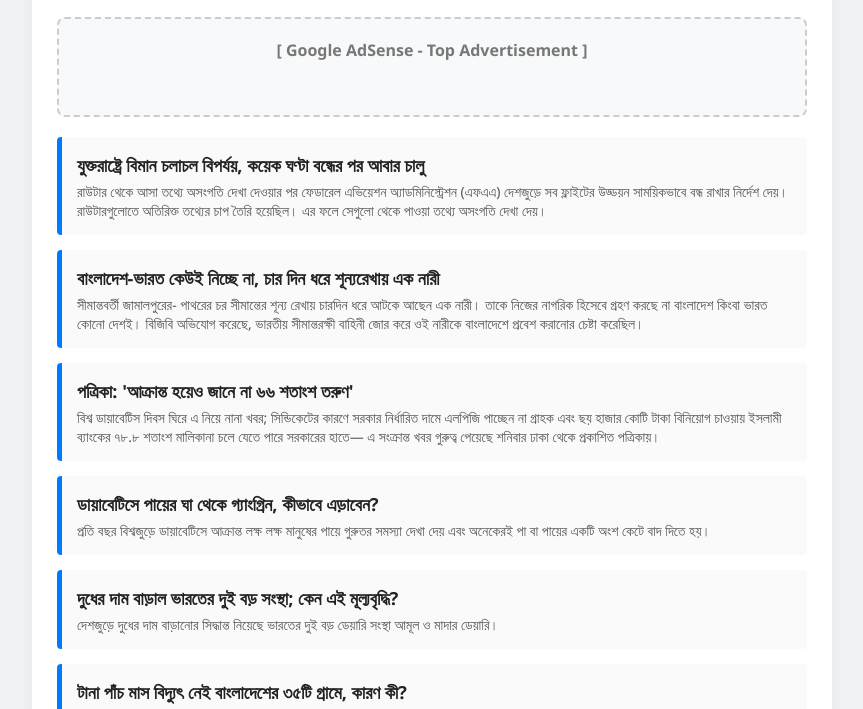
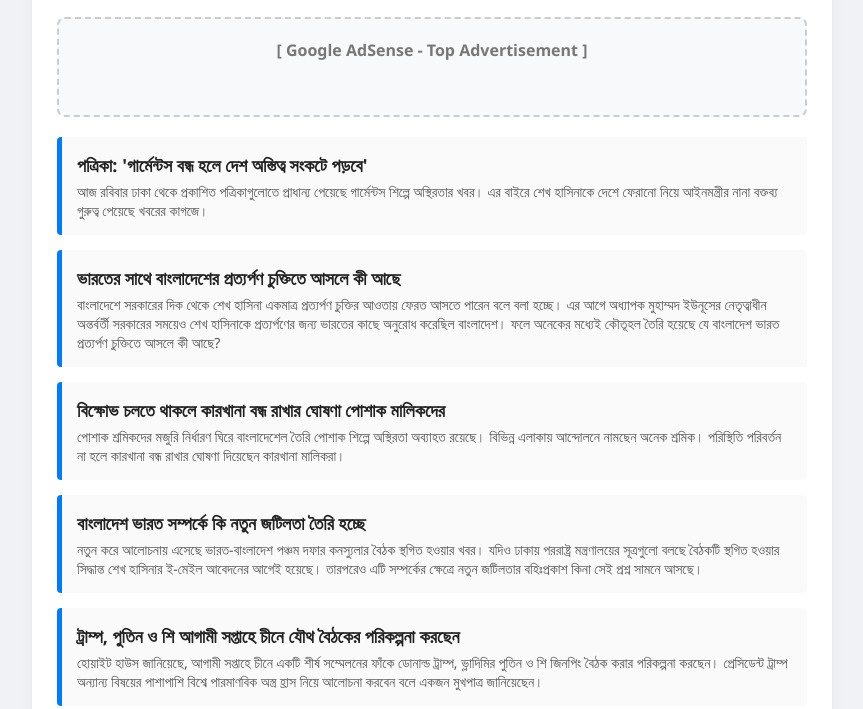
Before and after one commit to rash28997-design/nur1, a plain HTML site: page index.html in a window 1280 px wide. Shown: the part 91-800 px from the top of the page, without its empty margins (208-1071 px from the left). Drawn offline with Linux system fonts and the light colour scheme.

Commit message:
Automated daily news update

```diff
--- a/index.html
+++ b/index.html
@@ -33,56 +33,56 @@
 
 <div class="news-card">
     <h3>
+        <a href="https://www.bbc.com/bengali/articles/cw4gnx51pv0vo?at_medium=RSS&amp;at_campaign=rss" target="_blank" rel="noopener noreferrer">
+            পত্রিকা: &#x27;গার্মেন্টস বন্ধ হলে দেশ অস্তিত্ব সংকটে পড়বে&#x27;
+        </a>
+    </h3>
+    <p>আজ রবিবার ঢাকা থেকে প্রকাশিত পত্রিকাগুলোতে প্রাধান্য পেয়েছে গার্মেন্টস শিল্পে অস্থিরতার খবর। এর বাইরে শেখ হাসিনাকে দেশে ফেরানো নিয়ে আইনমন্ত্রীর নানা বক্তব্য গুরুত্ব পেয়েছে খবরের কাগজে।</p>
+</div>
+
+<div class="news-card">
+    <h3>
+        <a href="https://www.bbc.com/bengali/articles/cj5y13ller4no?at_medium=RSS&amp;at_campaign=rss" target="_blank" rel="noopener noreferrer">
+            ভারতের সাথে বাংলাদেশের প্রত্যর্পণ চুক্তিতে আসলে কী আছে
+        </a>
+    </h3>
+    <p>বাংলাদেশে সরকারের দিক থেকে শেখ হাসিনা একমাত্র প্রত্যর্পণ চুক্তির আওতায় ফেরত আসতে পারেন বলে বলা হচ্ছে।  এর আগে অধ্যাপক মুহাম্মদ ইউনূসের নেতৃত্বাধীন অন্তর্বর্তী সরকারের সময়েও শেখ হাসিনাকে প্রত্যর্পণের জন্য ভারতের কাছে অনুরোধ করেছিল বাংলাদেশ। ফলে অনেকের মধ্যেই কৌতূহল তৈরি হয়েছে যে বাংলাদেশ ভারত প্রত্যর্পণ চুক্তিতে আসলে কী আছে?</p>
+</div>
+
+<div class="news-card">
+    <h3>
+        <a href="https://www.bbc.com/bengali/articles/ckwy9xxwdn0qo?at_medium=RSS&amp;at_campaign=rss" target="_blank" rel="noopener noreferrer">
+            বিক্ষোভ চলতে থাকলে কারখানা বন্ধ রাখার ঘোষণা পোশাক মালিকদের
+        </a>
+    </h3>
+    <p>পোশাক শ্রমিকদের মজুরি নির্ধারণ ঘিরে বাংলাদেশেল তৈরি পোশাক শিল্পে অস্থিরতা অব্যাহত রয়েছে। বিভিন্ন এলাকায় আন্দোলনে নামছেন অনেক শ্রমিক। পরিস্থিতি পরিবর্তন না হলে কারখানা বন্ধ রাখার ঘোষণা দিয়েছেন কারখানা মালিকরা।</p>
+</div>
+
+<div class="news-card">
+    <h3>
+        <a href="https://www.bbc.com/bengali/articles/c3j4rvv5ex12o?at_medium=RSS&amp;at_campaign=rss" target="_blank" rel="noopener noreferrer">
+            বাংলাদেশ ভারত সম্পর্কে কি নতুন জটিলতা তৈরি হচ্ছে
+        </a>
+    </h3>
+    <p>নতুন করে আলোচনায় এসেছে ভারত-বাংলাদেশ পঞ্চম দফার কনস্যুলার বৈঠক স্থগিত হওয়ার খবর। যদিও ঢাকায় পররাষ্ট্র মন্ত্রণালয়ের সূত্রগুলো বলছে বৈঠকটি স্থগিত হওয়ার সিদ্ধান্ত শেখ হাসিনার ই-মেইল আবেদনের আগেই হয়েছে।  তারপরেও এটি সম্পর্কের ক্ষেত্রে নতুন জটিলতার বহিঃপ্রকাশ কিনা সেই প্রশ্ন সামনে আসছে।</p>
+</div>
+
+<div class="news-card">
+    <h3>
+        <a href="https://www.bbc.com/bengali/articles/cq98xdy1yx6po?at_medium=RSS&amp;at_campaign=rss" target="_blank" rel="noopener noreferrer">
+            ট্রাম্প, পুতিন ও শি আগামী সপ্তাহে চীনে যৌথ বৈঠকের পরিকল্পনা করছেন
+        </a>
+    </h3>
+    <p>হোয়াইট হাউস জানিয়েছে, আগামী সপ্তাহে চীনে একটি শীর্ষ সম্মেলনের ফাঁকে ডোনাল্ড ট্রাম্প, ভ্লাদিমির পুতিন ও শি জিনপিং বৈঠক করার পরিকল্পনা করছেন। প্রেসিডেন্ট ট্রাম্প অন্যান্য বিষয়ের পাশাপাশি বিশ্বে পারমাণবিক অস্ত্র হ্রাস নিয়ে আলোচনা করবেন বলে একজন মুখপাত্র জানিয়েছেন।</p>
+</div>
+
+<div class="news-card">
+    <h3>
         <a href="https://www.bbc.com/bengali/articles/c9m2j86216d0o?at_medium=RSS&amp;at_campaign=rss" target="_blank" rel="noopener noreferrer">
             যুক্তরাষ্ট্রে বিমান চলাচল বিপর্যয়, কয়েক ঘণ্টা বন্ধের পর আবার চালু
         </a>
     </h3>
     <p>রাউটার থেকে আসা তথ্যে অসংগতি দেখা দেওয়ার পর ফেডারেল এভিয়েশন অ্যাডমিনিস্ট্রেশন (এফএএ) দেশজুড়ে সব ফ্লাইটের উড্ডয়ন সাময়িকভাবে বন্ধ রাখার নির্দেশ দেয়। রাউটারগুলোতে অতিরিক্ত তথ্যের চাপ তৈরি হয়েছিল। এর ফলে সেগুলো থেকে পাওয়া তথ্যে অসংগতি দেখা দেয়।</p>
-</div>
-
-<div class="news-card">
-    <h3>
-        <a href="https://www.bbc.com/bengali/articles/c6n83yj07y15o?at_medium=RSS&amp;at_campaign=rss" target="_blank" rel="noopener noreferrer">
-            বাংলাদেশ-ভারত কেউই নিচ্ছে না, চার দিন ধরে শূন্যরেখায় এক নারী
-        </a>
-    </h3>
-    <p>সীমান্তবর্তী জামালপুরের- পাথরের চর সীমান্তের শূন্য রেখায় চারদিন ধরে আটকে আছেন এক নারী। তাকে নিজের নাগরিক হিসেবে গ্রহণ করছে না বাংলাদেশ কিংবা ভারত কোনো দেশই। বিজিবি অভিযোগ করেছে, ভারতীয় সীমান্তরক্ষী বাহিনী জোর করে ওই নারীকে বাংলাদেশে প্রবেশ করানোর চেষ্টা করেছিল।</p>
-</div>
-
-<div class="news-card">
-    <h3>
-        <a href="https://www.bbc.com/bengali/articles/cmq8lxjpx853o?at_medium=RSS&amp;at_campaign=rss" target="_blank" rel="noopener noreferrer">
-            পত্রিকা: &#x27;আক্রান্ত হয়েও জানে না ৬৬ শতাংশ তরুণ&#x27;
-        </a>
-    </h3>
-    <p>বিশ্ব ডায়াবেটিস দিবস ঘিরে এ নিয়ে নানা খবর; সিন্ডিকেটের কারণে সরকার নির্ধারিত দামে এলপিজি পাচ্ছেন না গ্রাহক এবং ছয় হাজার কোটি টাকা বিনিয়োগ চাওয়ায় ইসলামী ব্যাংকের ৭৮.৮ শতাংশ মালিকানা চলে যেতে পারে সরকারের হাতে— এ সংক্রান্ত খবর গুরুত্ব পেয়েছে শনিবার ঢাকা থেকে প্রকাশিত পত্রিকায়।</p>
-</div>
-
-<div class="news-card">
-    <h3>
-        <a href="https://www.bbc.com/bengali/articles/cm1dv5ql45z9o?at_medium=RSS&amp;at_campaign=rss" target="_blank" rel="noopener noreferrer">
-            ডায়াবেটিসে পায়ের ঘা থেকে গ্যাংগ্রিন, কীভাবে এড়াবেন?
-        </a>
-    </h3>
-    <p>প্রতি বছর বিশ্বজুড়ে ডায়াবেটিসে আক্রান্ত লক্ষ লক্ষ মানুষের পায়ে গুরুতর সমস্যা দেখা দেয় এবং অনেকেরই পা বা পায়ের একটি অংশ কেটে বাদ দিতে হয়।</p>
-</div>
-
-<div class="news-card">
-    <h3>
-        <a href="https://www.bbc.com/bengali/articles/c8vg2lq2l0deo?at_medium=RSS&amp;at_campaign=rss" target="_blank" rel="noopener noreferrer">
-            দুধের দাম বাড়াল ভারতের দুই বড় সংস্থা; কেন এই মূল্যবৃদ্ধি?
-        </a>
-    </h3>
-    <p>দেশজুড়ে দুধের দাম বাড়ানোর সিদ্ধান্ত নিয়েছে ভারতের দুই বড় ডেয়ারি সংস্থা আমূল ও মাদার ডেয়ারি।</p>
-</div>
-
-<div class="news-card">
-    <h3>
-        <a href="https://www.bbc.com/bengali/articles/c65y1wwdey98o?at_medium=RSS&amp;at_campaign=rss" target="_blank" rel="noopener noreferrer">
-            টানা পাঁচ মাস বিদ্যুৎ নেই বাংলাদেশের ৩৫টি গ্রামে, কারণ কী?
-        </a>
-    </h3>
-    <p>পদ্মার তলদেশে বৈদ্যুতিক কেবল বিচ্ছিন্ন হয়ে সেবা বঞ্চিত মানুষের সংখ্যা দশ হাজারের বেশি।  এর আগে ২০২৪ সালের নভেম্বরে  একই তার ছিড়ে টানা প্রায় পনের মাস বিদ্যুৎ ছাড়া থাকতে হয়েছে পুরো ইউনিয়নবাসীকে।</p>
 </div>
 
 <!-- END_NEWS -->
@@ -94,7 +94,7 @@
         </div>
 
         <div class="time-stamp">
-            সর্বশেষ আপডেট: <span id="last-updated">14-11-2026 04:47 AM</span>
+            সর্বশেষ আপডেট: <span id="last-updated">15-11-2026 04:39 AM</span>
         </div>
     </div>
 
```
